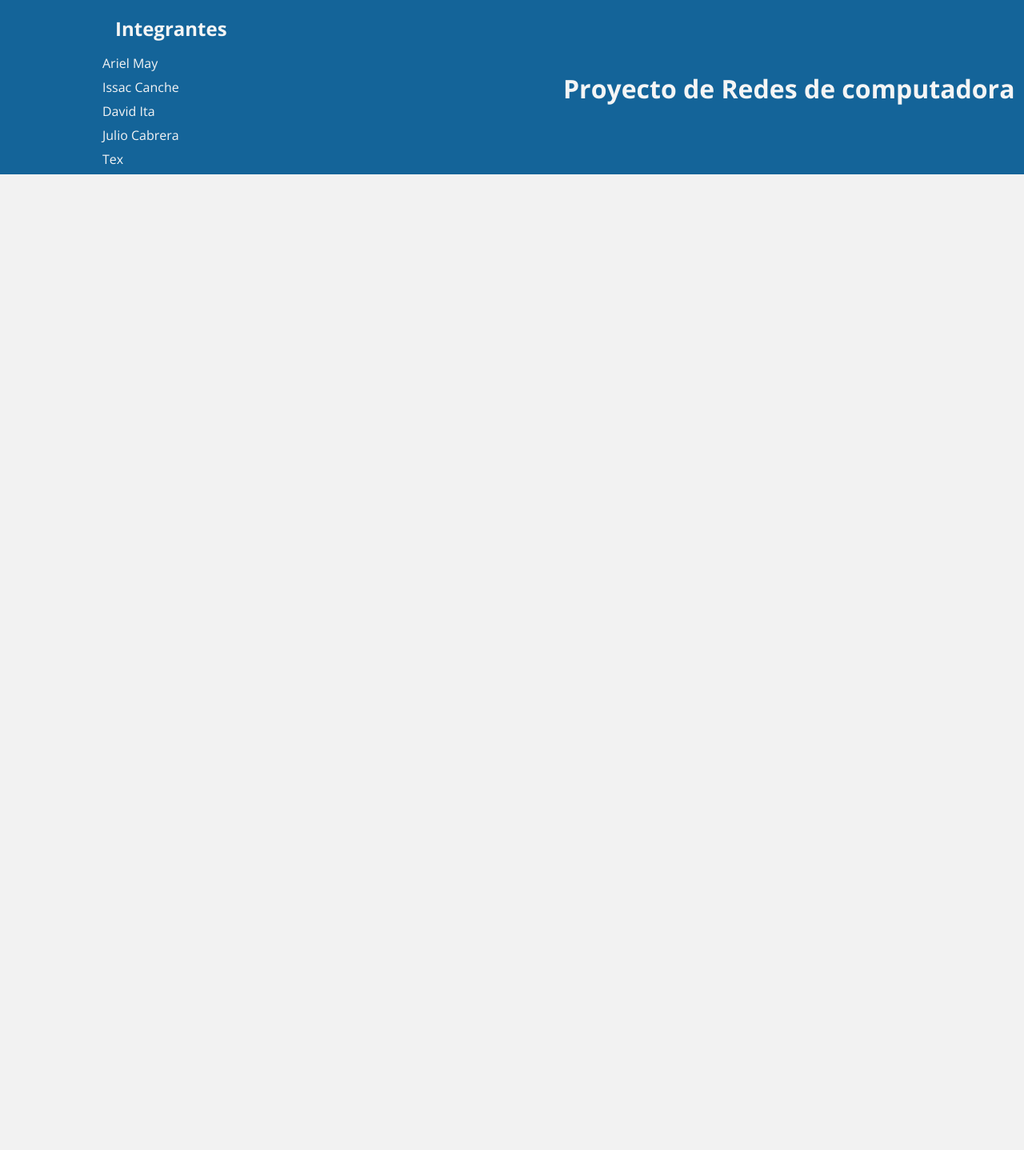
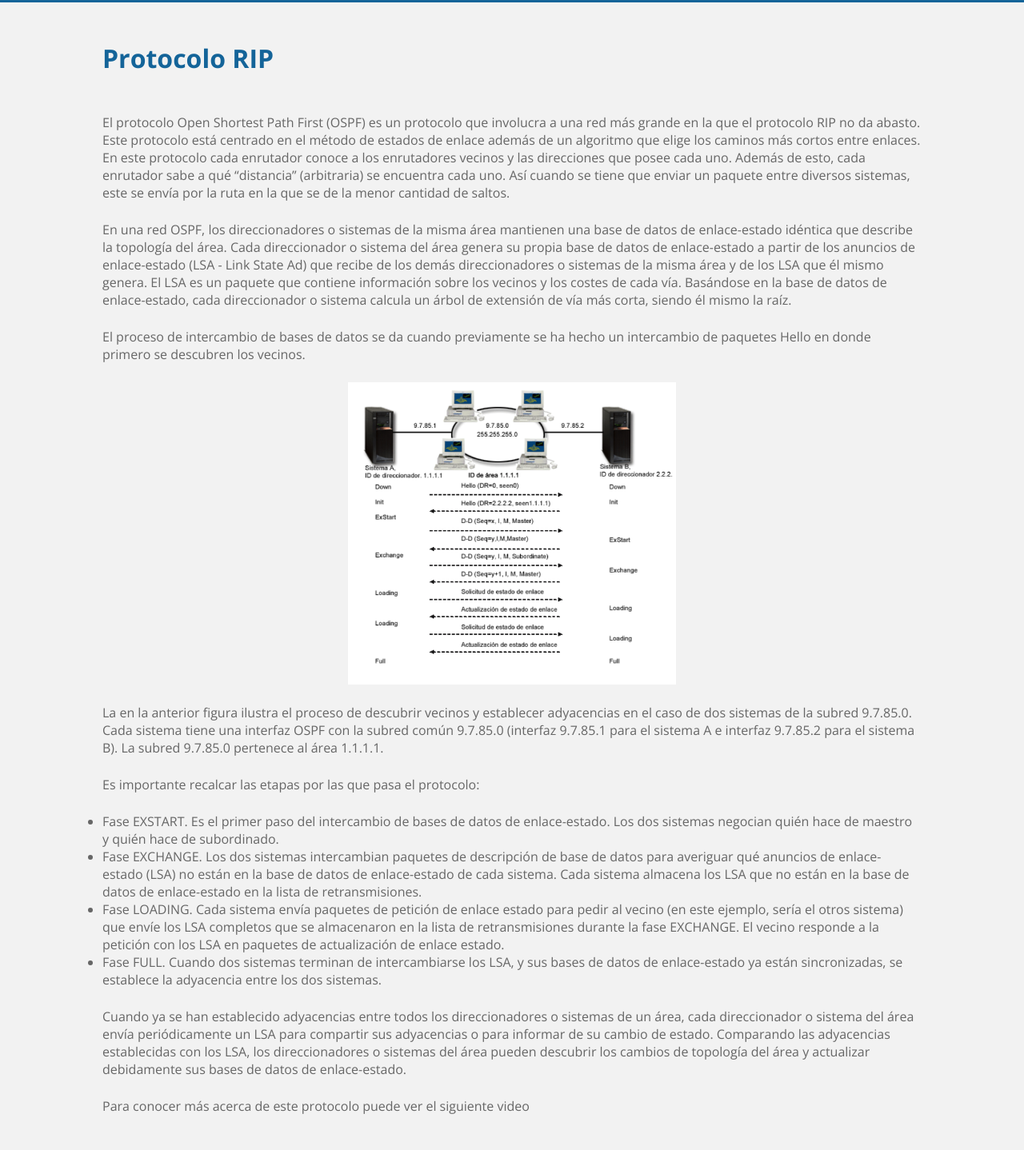
Before and after one commit to ArielMD/proyecto-redes, a plain HTML site: page protocolo-OSPF.html in a window 1280 px wide. Shown: the part 62-1500 px from the top of the page at 80% size. Before the commit the page ends 800 px from the top, so only its background shows below. Drawn offline with nearby package versions, Linux system fonts and the light colour scheme.

Commit message:
feat: pagina del protocolo OSPF

```diff
--- a/protocolo-OSPF.html
+++ b/protocolo-OSPF.html
@@ -18,6 +18,97 @@
         </div>
       </nav>
     </main>
+    <div class="article">
+      <h1 class="article-title">Protocolo RIP</h1>
+      <p>
+        El protocolo Open Shortest Path First (OSPF) es un protocolo que
+        involucra a una red más grande en la que el protocolo RIP no da abasto.
+        Este protocolo está centrado en el método de estados de enlace además de
+        un algoritmo que elige los caminos más cortos entre enlaces. En este
+        protocolo cada enrutador conoce a los enrutadores vecinos y las
+        direcciones que posee cada uno. Además de esto, cada enrutador sabe a
+        qué “distancia” (arbitraria) se encuentra cada uno. Así cuando se tiene
+        que enviar un paquete entre diversos sistemas, este se envía por la ruta
+        en la que se de la menor cantidad de saltos.
+      </p>
+      <p>
+        En una red OSPF, los direccionadores o sistemas de la misma área
+        mantienen una base de datos de enlace-estado idéntica que describe la
+        topología del área. Cada direccionador o sistema del área genera su
+        propia base de datos de enlace-estado a partir de los anuncios de
+        enlace-estado (LSA - Link State Ad) que recibe de los demás
+        direccionadores o sistemas de la misma área y de los LSA que él mismo
+        genera. El LSA es un paquete que contiene información sobre los vecinos
+        y los costes de cada vía. Basándose en la base de datos de
+        enlace-estado, cada direccionador o sistema calcula un árbol de
+        extensión de vía más corta, siendo él mismo la raíz.
+      </p>
+      <p>
+        El proceso de intercambio de bases de datos se da cuando previamente se
+        ha hecho un intercambio de paquetes Hello en donde primero se descubren
+        los vecinos.
+      </p>
+      <div class="article-images">
+        <img src="assets/process-OSPF.png" alt="" />
+      </div>
+      <p>
+        La en la anterior figura ilustra el proceso de descubrir vecinos y
+        establecer adyacencias en el caso de dos sistemas de la subred 9.7.85.0.
+        Cada sistema tiene una interfaz OSPF con la subred común 9.7.85.0
+        (interfaz 9.7.85.1 para el sistema A e interfaz 9.7.85.2 para el sistema
+        B). La subred 9.7.85.0 pertenece al área 1.1.1.1.
+      </p>
+      <p>Es importante recalcar las etapas por las que pasa el protocolo:</p>
+      <ul>
+        <li>
+          Fase EXSTART. Es el primer paso del intercambio de bases de datos de
+          enlace-estado. Los dos sistemas negocian quién hace de maestro y quién
+          hace de subordinado.
+        </li>
+        <li>
+          Fase EXCHANGE. Los dos sistemas intercambian paquetes de descripción
+          de base de datos para averiguar qué anuncios de enlace-estado (LSA) no
+          están en la base de datos de enlace-estado de cada sistema. Cada
+          sistema almacena los LSA que no están en la base de datos de
+          enlace-estado en la lista de retransmisiones.
+        </li>
+        <li>
+          Fase LOADING. Cada sistema envía paquetes de petición de enlace estado
+          para pedir al vecino (en este ejemplo, sería el otros sistema) que
+          envíe los LSA completos que se almacenaron en la lista de
+          retransmisiones durante la fase EXCHANGE. El vecino responde a la
+          petición con los LSA en paquetes de actualización de enlace estado.
+        </li>
+        <li>
+          Fase FULL. Cuando dos sistemas terminan de intercambiarse los LSA, y
+          sus bases de datos de enlace-estado ya están sincronizadas, se
+          establece la adyacencia entre los dos sistemas.
+        </li>
+      </ul>
+
+      <p>
+        Cuando ya se han establecido adyacencias entre todos los direccionadores
+        o sistemas de un área, cada direccionador o sistema del área envía
+        periódicamente un LSA para compartir sus adyacencias o para informar de
+        su cambio de estado. Comparando las adyacencias establecidas con los
+        LSA, los direccionadores o sistemas del área pueden descubrir los
+        cambios de topología del área y actualizar debidamente sus bases de
+        datos de enlace-estado.
+      </p>
+
+      <p>
+        Para conocer más acerca de este protocolo puede ver el siguiente video
+      </p>
+      <div class="container-video">
+        <iframe
+          class="video"
+          src="https://www.youtube.com/embed/wK24zn66Dbs"
+          frameborder="0"
+          allow="accelerometer; autoplay; clipboard-write; encrypted-media; gyroscope; picture-in-picture"
+          allowfullscreen
+        ></iframe>
+      </div>
+    </div>
     <footer class="footer">
       <div class="team">
         <h2>Integrantes</h2>
```
Also changed, not shown: assets/process-OSPF.png (added).
